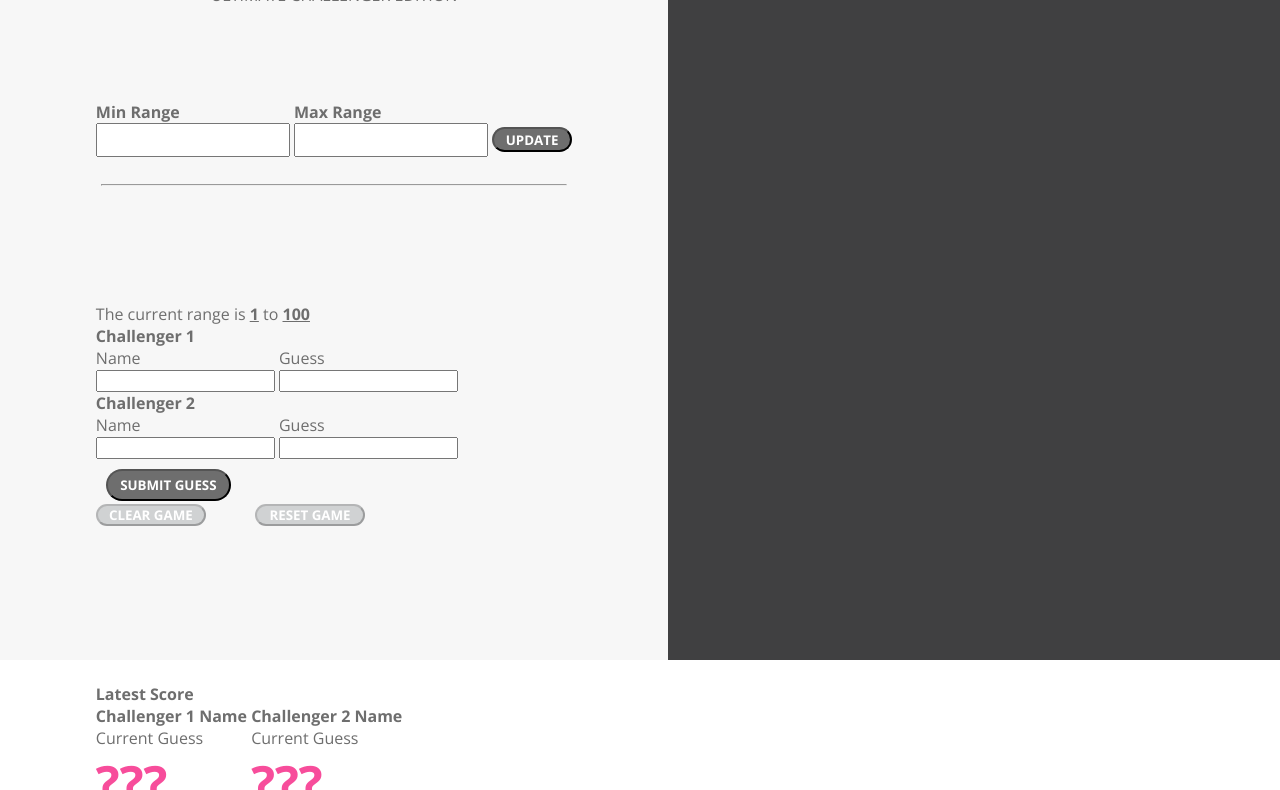
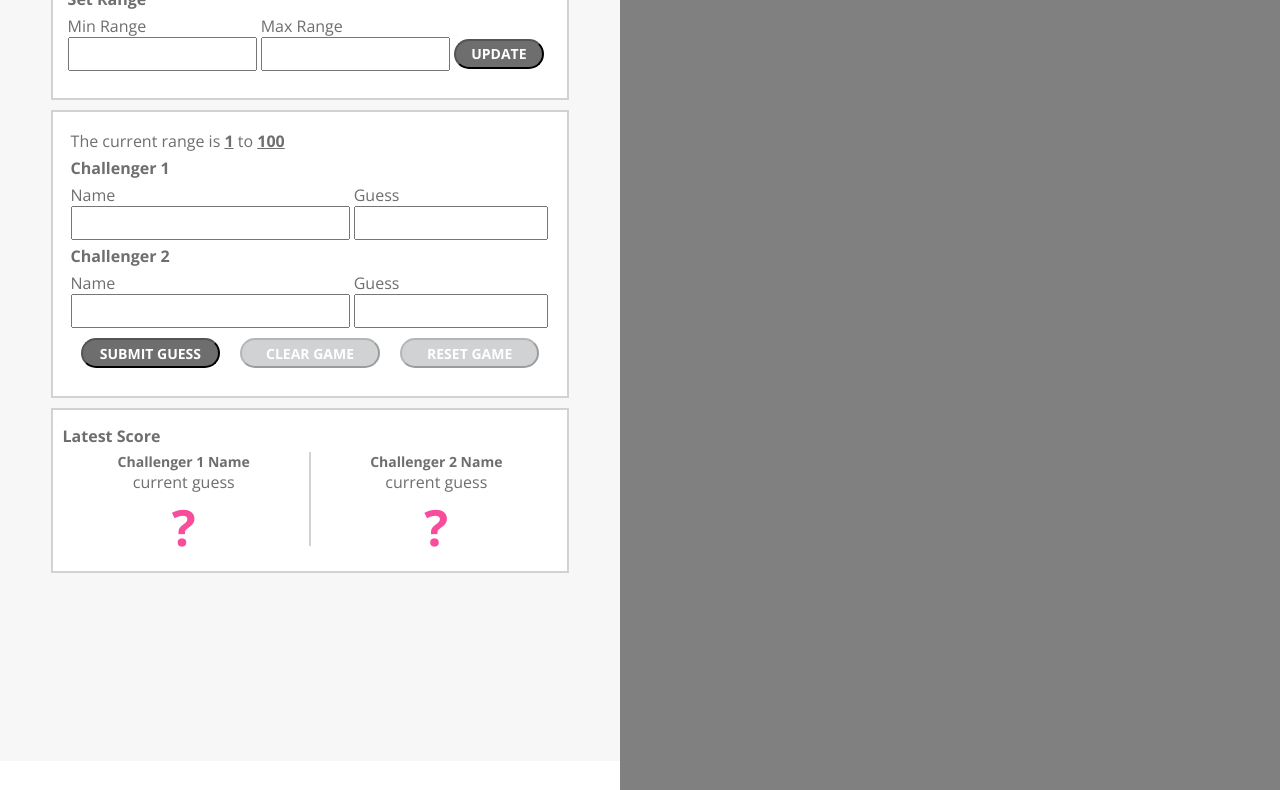
Before and after one commit to whitneyburton/wb-number-guesser, a plain HTML site: page index.html in a window 1280 px wide. Shown: the part 180-970 px from the top of the page. Drawn offline with nearby package versions, Linux system fonts and the light colour scheme.

Commit message:
Update CSS for right side boxes and nav bar

```diff
--- a/index.html
+++ b/index.html
@@ -4,25 +4,28 @@
   <title>Number Guesser Doubles 2</title>
   <link rel="stylesheet" type="text/css" href="styles.css">
   <link href="https://fonts.googleapis.com/css?family=Open+Sans:300,700" rel="stylesheet">
-<link rel="stylesheet" href="https://use.fontawesome.com/releases/v5.4.1/css/all.css" integrity="sha384-5sAR7xN1Nv6T6+dT2mhtzEpVJvfS3NScPQTrOxhwjIuvcA67KV2R5Jz6kr4abQsz" crossorigin="anonymous">
-<link rel="stylesheet" href="https://use.fontawesome.com/releases/v5.4.1/css/all.css" integrity="sha384-5sAR7xN1Nv6T6+dT2mhtzEpVJvfS3NScPQTrOxhwjIuvcA67KV2R5Jz6kr4abQsz" crossorigin="anonymous">
+  <link rel="stylesheet" href="https://use.fontawesome.com/releases/v5.4.1/css/all.css" integrity="sha384-5sAR7xN1Nv6T6+dT2mhtzEpVJvfS3NScPQTrOxhwjIuvcA67KV2R5Jz6kr4abQsz" crossorigin="anonymous">
+  <link rel="stylesheet" href="https://use.fontawesome.com/releases/v5.4.1/css/all.css" integrity="sha384-5sAR7xN1Nv6T6+dT2mhtzEpVJvfS3NScPQTrOxhwjIuvcA67KV2R5Jz6kr4abQsz" crossorigin="anonymous">
+  <meta name="viewport" content="width=device-width, initial-scale=1">
+</head>
 
-
-</head>
 <body>
-<div class="wrapper">
+<!-- nav -->
+    <nav>
+      <h1 class="thicker">NUMBER</h1>
+      <p class = "ultimate-title">
+        -------- ULTIMATE CHALLENGER EDITION --------</p>
+    </nav>
 
 <!-- left column -->
+<div class="wrapper">
 <section class="left-column">
-  <section class='flex-section'>
-    <nav>
-      <h1 class="thicker">NUMBER</h1>
-      <p class = "ultimate-title">ULTIMATE CHALLENGER EDITION</p>
-    </nav>
-
+<section class='flex-section'>
 
 <!-- min/max range -->
   <form>
+  <div class = 'set-range-box'>
+    <p class = 'challenger1-text'>Set Range</p>
     <div class="min-range-section">
       <p>Min Range</p>
      <input type="number" id="min-range">
@@ -35,12 +38,11 @@
     <br>
     <p class="min-error-message"></p>
     <p class = "max-error-message"></p>
-
-<!-- horizonal rule -->
-  <hr>
+  </div>
 
 <!-- min/max inputs -->
 <section class = "challenger-left-side">
+  <div class = 'player-box'>
   <div class="current-range">
     <p>The current range is
     <span class="min-entry">1</span> to
@@ -70,30 +72,37 @@
         <p>Guess</p>
         <input type="number" id="user2-guess">
       </div>
+
+    <div class = 'all-buttons'>
     <button
       class="submit-guess-button" type="submit">
         SUBMIT GUESS</button>
-    <br> <!-- gotta fix this! -->
     <input class="clear" type="reset" value="CLEAR GAME">
 
     <button class="reset" type="submit">
         RESET GAME</button>
+      </div>
+
+  </div>
 </section>
 
-    <article class='challenger-latest-score'>
-      <p class = 'latest-score-text'>Latest Score</p>
+<div class = 'score-box'>
+    <p class = 'latest-score-text'>Latest Score</p>
+      <article class='challenger-latest-score'>
       <p class = "name1">Challenger 1 Name</p>
-      <p class = "current-guess-text">Current Guess</p>
-      <p class = "user1-num-returned">???</p>
+      <p class = "current-guess-text">current guess</p>
+      <p class = "user1-num-returned">?</p>
       <h4 class="guess1-feedback"></h4>
     </article>
-
+      <vl id="vl">
+      </vl>
     <article class='challenger-latest-score'>
       <p class="name2">Challenger 2 Name</p>
-      <p>Current Guess</p>
-      <p class="user2-num-returned">???</p>
+      <p>current guess</p>
+      <p class="user2-num-returned">?</p>
       <h4 class="guess2-feedback"></h4>
     </article>
+</div>
 
   </form>
   </section>
--- a/main.js
+++ b/main.js
@@ -30,7 +30,6 @@ submitButton.addEventListener('submit', function(e) {
   submitButtonListener(e);
   }
 });
-
 
 updateButton.addEventListener('click', function(e) {
   e.preventDefault();
@@ -76,16 +75,15 @@ user2GuessNum.addEventListener('keyup', function() {
 
 
 function submitButtonListener(e) {
-    e.preventDefault();
-  if (checkInputNotEmpty()) {
-  } else {
+  e.preventDefault();
+  checkInputNotEmpty();
     if (isFirstRound) {
     startTime = new Date;
     isFirstRound = false;
-    }
+    };
     submitGuess();
   }
-};
+;
 
 function checkInputNotEmpty() {
   if (minEntry.value === "") {
@@ -157,15 +155,15 @@ function addWinnerCard(winner) {
   element.className = 'winner-stats';
   element.innerHTML =
     `<div>
-        <p class = 'challenger1-text'> ${(user1NameField.value).toUpperCase()} <span class = 'vs'>VS.</span> ${(user2NameField.value).toUpperCase()} </p>
+        <p class = 'card-players-text'> ${(user1NameField.value).toUpperCase()} <span class = 'vs'>VS.</span> ${(user2NameField.value).toUpperCase()} </p>
         <hr>
       </div>
       <div>
-        <p> ${winner.toUpperCase()} </p>
-        <p>Winner</p>
+        <p class = 'large-winner-text'> ${winner.toUpperCase()} </p>
+        <p class = 'large-winner-text'>Winner</p>
         <hr>
       </div>
-      <div>
+      <div class = 'counter-time-and-delete'>
         <p class = 'number-of-guesses'>${counter} Guesses</p>
         <p class = 'time-to-win'> ${realTime(startTime, endTime)} </p>
         <i class="fas fa-times-circle"></i>
--- a/styles.css
+++ b/styles.css
@@ -3,41 +3,34 @@
   padding: 0px;
   font-family: Open Sans;
 }
+
 body, html, .wrapper {
   height: 100%;
 }
-hr {
-  margin: 5px;
-  color: #404041;
-}
+
 .wrapper {
   display: flex;
   flex-direction: row;
 }
 
 nav {
- /*put stuff here*/
- }
-
- .ultimate-title {
-  /*uncomment below after we make
-  nav bar*/
-   /*color: #FFFFFF;*/
   text-align: center;
+  width: 100%;
+  background-color: #404041;
 }
 
-
-section {
-  align-content: center;
-  height: 100%;
+.ultimate-title {
+  color: #FFFFFF;
+  padding-bottom: 15px;
+  font-size: 22px;
 }
 
 
 .flex-section {
+  align-items: center;
   display: flex;
   flex-direction: column;
   justify-content: space-around;
-  align-items: center;
 
 }
 
@@ -45,9 +38,9 @@ section {
 
 h1, .number-returned {
   color: #DD1972;
+  display: inline;
   padding: 10px;
   text-align: center;
-  display: inline;
 }
 h4 {
   font-weight: lighter;
@@ -55,15 +48,22 @@ h4 {
 
 p, label {
   color: #6E6E6E;
+  font-weight: 300;
 }
 .min-entry, .max-entry {
   color: #6E6E6E;
   font-weight: bold;
   text-decoration: underline;
 }
-#min-range, #max-range {
+
+#user1-guess, #user2-guess {
   height: 30px;
   width: 190px;
+}
+
+#user1-name, #user2-name {
+  height: 30px;
+  width: 275px;
 }
 
 /*highlight field if no input
@@ -94,9 +94,9 @@ p, label {
   font-size: 70px;
 }
 h2 {
-color: #FFFFFF;
-font-weight: lighter;
-font-size: 50px;
+  color: #FFFFFF;
+  font-weight: lighter;
+  font-size: 50px;
 }
 
 h3 {
@@ -105,11 +105,39 @@ h3 {
 
 /* left column */
 .left-column {
+  height: 100%;
   width: 100%;
-  align-items: center;
   background-color: #F7F7F7;
-  padding: 20px;
 }
+
+.set-range-box {
+  background-color: #FFFFFF;
+  border: 2px #D0D2D3 solid;
+  margin: 15px 10px 10px 10px;
+  padding: 5px 15px;
+}
+
+.player-box {
+  background-color: #FFFFFF;
+  padding: 18px;
+  border: 2px #D0D2D3 solid;
+  margin: 10px;
+}
+
+.score-box {
+  background-color: #FFFFFF;
+  padding: 10px;
+  border: 2px #D0D2D3 solid;
+  margin: 10px;
+}
+#vl {
+  height: 94px;
+  display: inline-block;
+  border-left: 2px solid #D0D2D3;
+}
+
+}
+
 .clear, .reset {
   font-weight: bold;
 }
@@ -125,29 +153,38 @@ input, .min-range-section, .max-range-section {
 
 .challenger-latest-score {
   display: inline-block;
+  text-align: center;
+  padding: 0px 55px;
+  text-align: center;
 }
 
-.current-guess-text {
-  /*make columns out of current guess
-  areas?*/
-}
 .user1-num-returned, .user2-num-returned {
   color: #F74D9B;
   font-size: 50px;
   font-weight: bold;
 }
-.latest-score-text, .challenger1-text,
-.challenger2-text, .name1, .name2 {
+.latest-score-text, .challenger1-text, .challenger2-text {
   font-weight: bold;
+  text-align: left;
+  padding: 5px 0px;
 }
-
+.name1, .name2 {
+  font-weight: bold;
+  font-size: 14px;
+}
+.card-players-text {
+  font-weight: bold;
+  text-align: left;
+  padding: 5px 0px;
+}
 .vs {
   font-weight: lighter;
 }
 
 /* right column */
 .right-column {
-  background-color: #404041;
+  background-color: grey;
+  height: 100%;
   width: 100%;
   text-align: center;
   padding: 20px;
@@ -156,63 +193,85 @@ input, .min-range-section, .max-range-section {
 .winner-stats {
   height: auto;
   width: 530px;
-  background-color: lightgrey;
+  background-color: #FFF;
   padding: 5px;
   margin: 5px;
 }
 
+hr {
+  margin: 3px;
+  border-color: 2px solid #F7F7F7;
+  display: inline-block;
+  width: 90%;
+}
+
 /* player win cards */
-.number-of-guesses, .time-to-win, .fa-times-circle {
+p.number-of-guesses, .time-to-win, .fa-times-circle {
   display: inline-block;
 }
 
-/*buttons*/
+div.counter-time-and-delete {
+  margin: auto;
+}
 
+/* buttons */
 button, .reset, .clear {
   color: #FFFFFF;
   font-weight: bold;
   display: inline-block;
 }
 
+.all-buttons {
+  display: flex;
+}
+
+.update-range {
+  background-color: #6E6E6E;
+  border-radius: 20px;
+  width: 90px;
+  height: 30px;
+  color: #FFFFFF;
+  font-weight: bold;
+  font-size: 14px;
+}
+
+#min-range, #max-range {
+  height: 30px;
+  width: 185px;
+}
+
 .submit-guess-button {
   background-color: #6E6E6E;
   border-radius: 20px;
-  display: block;
-  position: absolute;
-  width: 125px;
-  padding: 5px;
+  width: 33%;
+  height: 30px;
   margin: 10px;
+  font-size: 14px;
 }
 
 .clear {
   background-color: #6E6E6E;
   border-radius: 20px;
   position: sticky;
-  margin: 30px auto;
-  width: 110px;
+  margin: 10px;
+  height: 30px;
+  width: 33%;
+  font-size: 14px;
 }
 
 .clear:disabled {
   background-color: #D0D2D3;
 }
 
-
 .reset {
   background-color: #6E6E6E;
   border-radius: 20px;
-  margin: 45px;
-  width: 110px;
+  margin: 10px;
+  height: 30px;
+  width: 33%;
+  font-size: 14px;
 }
 
 .reset:disabled {
   background-color: #D0D2D3;
 }
-
-.update-range {
-  background-color: #6E6E6E;
-  border-radius: 20px;
-  width: 80px;
-  height: 25px;
-  color: #FFFFFF;
-  font-weight: bold;
-}
```
